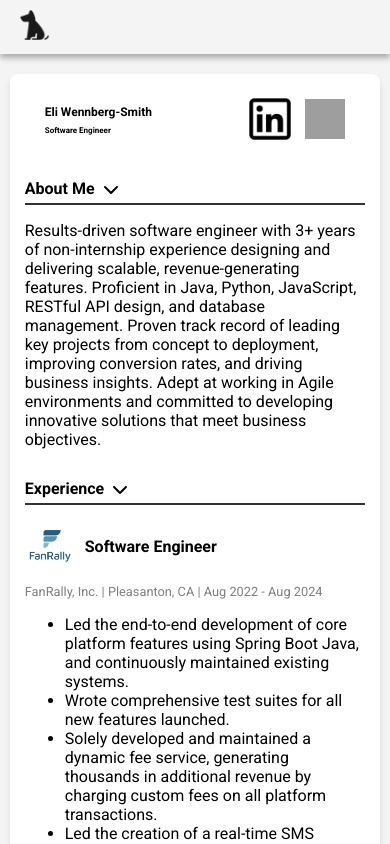
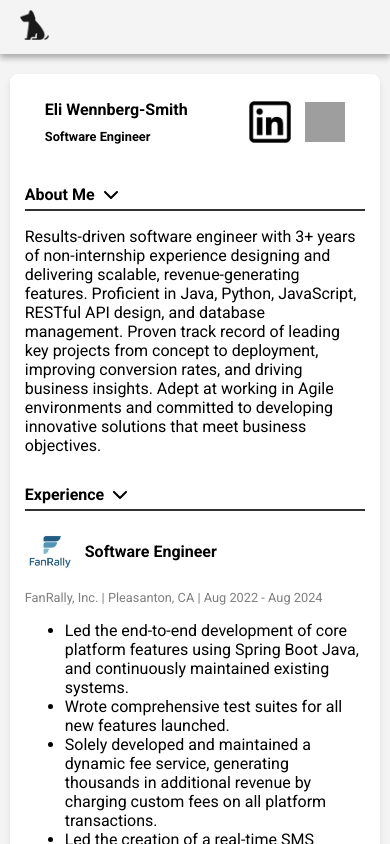
Before and after one commit to wennbergsmithe/my-resume, a React (Create React App) app: page / in a window 390 px wide. Shown: the top 844 px of the page. Built offline with nearby package versions, Linux system fonts and the light colour scheme; grey boxes are pictures that could not be loaded.

Commit message:
try smaller header font on mobile

```diff
--- a/src/pages/Resume.css
+++ b/src/pages/Resume.css
@@ -182,11 +182,11 @@ a:hover {
 
 @media (max-width: 480px) {
   header h1 {
-    font-size: .75em;
+    font-size: 1em;
   }
 
   header h2 {
-    font-size: .5em;
+    font-size: .8em;
   }
 
   header p {
```
